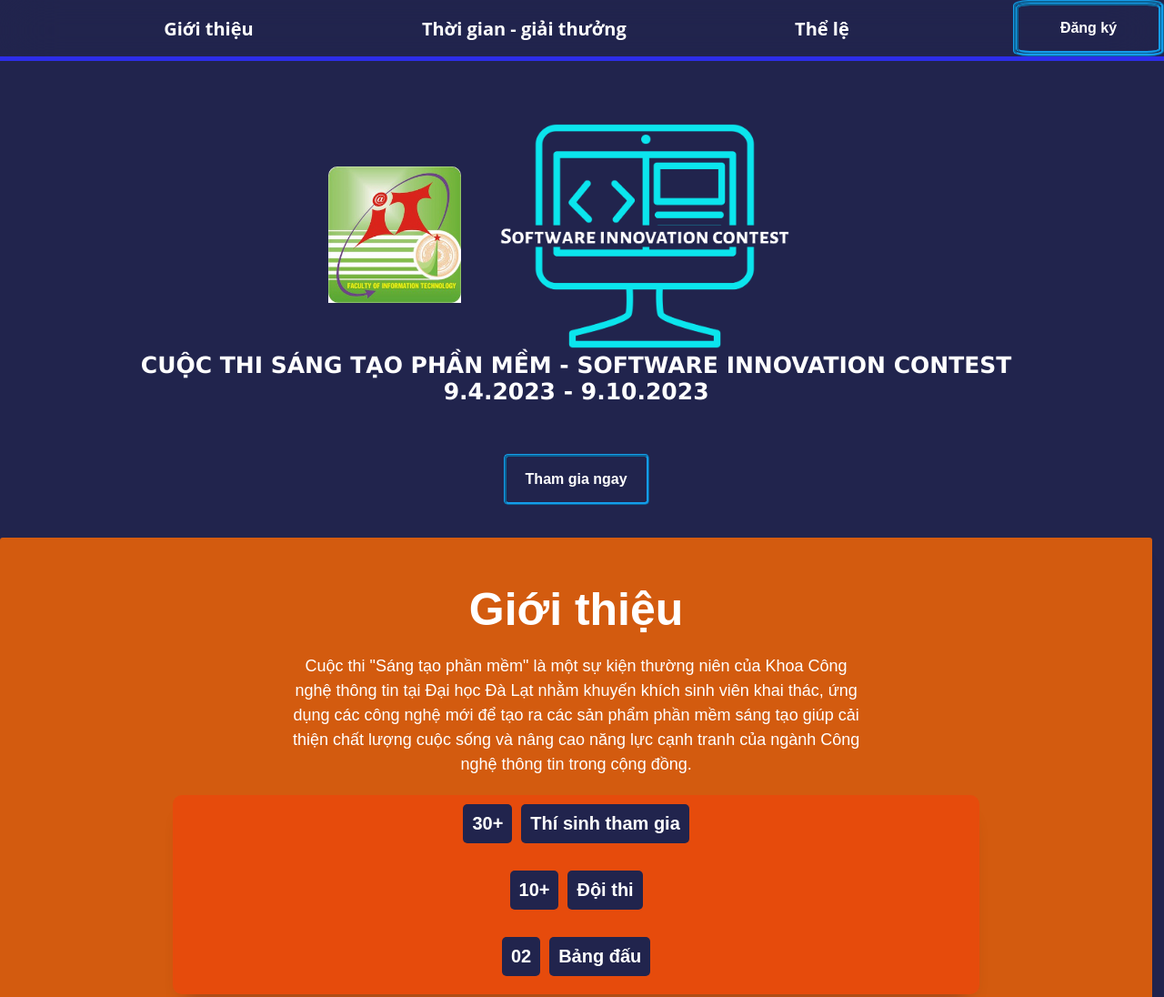
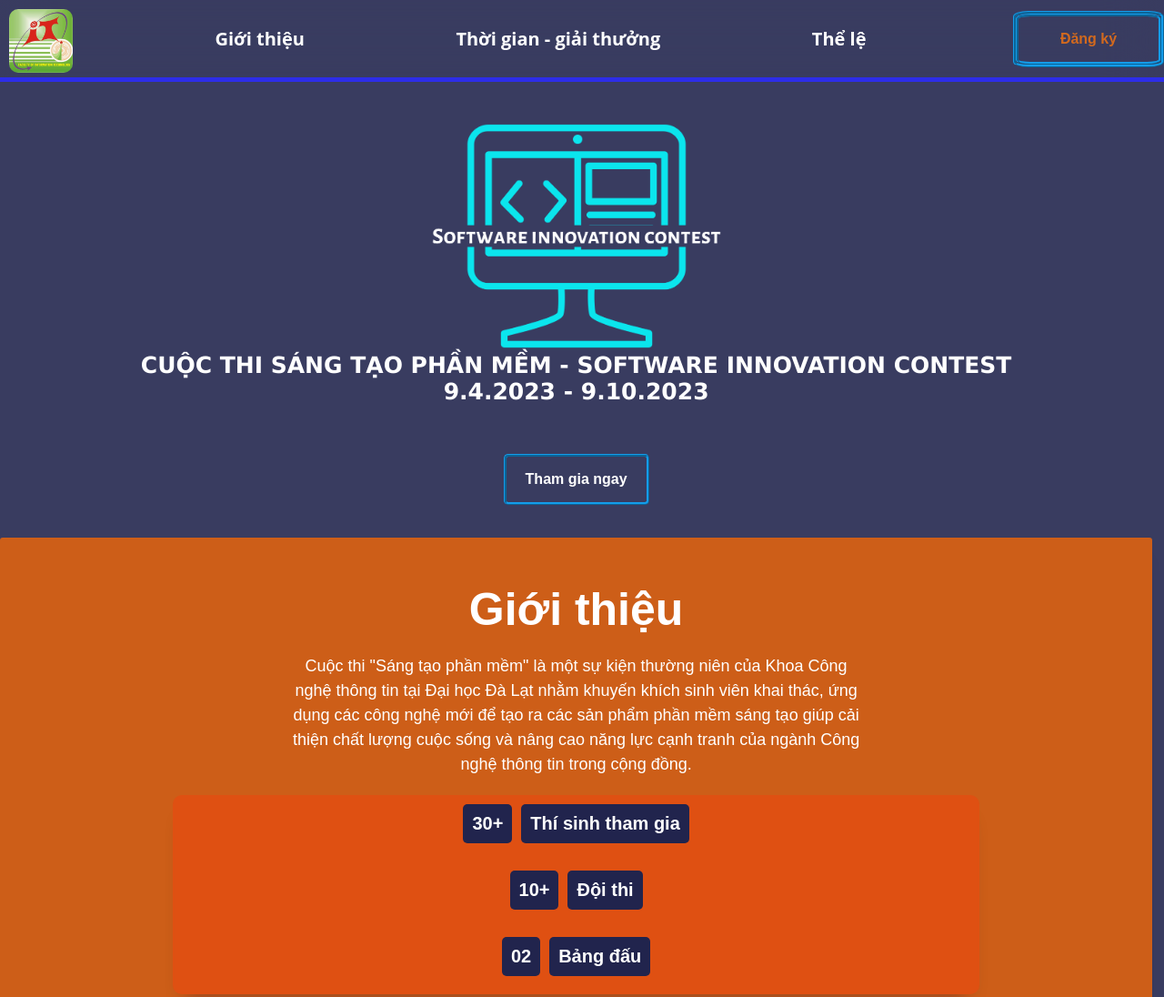
Before and after one commit to Thgilnuss/doancoso, a plain HTML site: page index.html in a window 1280 px wide. Shown: the top 1096 px of the page at 91% size. Drawn offline with Linux system fonts and the light colour scheme.

Commit message:
Add files via upload

```diff
--- a/index.html
+++ b/index.html
@@ -16,8 +16,8 @@
 
 <body>
     <div class="menu">
-        <div class="img-logo">
-            <div class="img-logo-background"></div>
+        <div class="img-logo-cntt">
+                <a href="#"><img class="img-logo-cntt" src="logo-cntt.jpg" alt=""></a>
         </div>
         <div class="gioithieu">
             <p>Giới thiệu</p>
@@ -37,7 +37,6 @@
     <div>
         <div class="info">
             <div class="info-img">
-                <img class="img-logo-cntt" src="logo-cntt.jpg" alt="">
                 <img class="info-img-background" src="logo.png" alt="">
             </div>
             <div class="info-paragraph1">
@@ -296,7 +295,7 @@
         </div>
     </div>
     <footer>
-        <h3>Đơn vị tổ chức</h3>
+
     </footer>
     <script src="script.js"></script>
 </body>
--- a/script.js
+++ b/script.js
@@ -1,3 +1,14 @@
+window.addEventListener('scroll', function() {
+  var menu = document.querySelector('.menu');
+  var scrollPosition = window.scrollY;
+
+  if (scrollPosition > 0) {
+      menu.classList.add('menu-white-bg');
+  } else {
+      menu.classList.remove('menu-white-bg');
+  }
+});
+
 const button = document.querySelector('.dangky');
 const button1 = document.querySelector('.thamgia');
 const formPopup = document.querySelector('.form');
--- a/style.css
+++ b/style.css
@@ -1,7 +1,7 @@
 body {
   width: 99%;
   height: 100%;
-  background-color: #21244D;
+  background-color: #21244de3;
   color: white;
   margin: 0;
 }
@@ -18,6 +18,12 @@ body {
   width: 100%;
   backdrop-filter: blur(30px);
   -webkit-backdrop-filter: blur(30px);
+  transition: background-color 0.3s ease;
+}
+
+.menu.menu-white-bg {
+ background-color: rgba(255, 255, 255, 0.8);
+ color: black;
 }
 
 .menu p {
@@ -40,7 +46,7 @@ body {
   border: 3px ridge #149CEA;
   outline: none;
   background-color: transparent;
-  color: white;
+  color: chocolate;
   transition: 1s;
   border-radius: 10%;
   font-size: 16px;
@@ -87,10 +93,12 @@ body {
 }
 
 .img-logo-cntt{
-  border-radius: 10px;
-  height: 150px;
-  width: 146.2px;
-  padding-bottom: 50px;
+border-radius: 10px;
+height: 70px;
+width: 70px;
+margin-bottom: 10px;
+margin-top: 5px;
+margin-left: 5px;
 }
 
 .info-img-background {
@@ -293,7 +301,7 @@ body {
   font-family: Arial, sans-serif;
   border-radius: 3px;
   box-shadow: rgba(13, 17, 60, 0.41) 0px 15px 20px -15px;
-  background-color: rgba(255, 106, 0, 0.8);
+  background-color: rgba(255, 106, 0, 0.749);
 }
 
 .review{
@@ -323,7 +331,7 @@ body {
 }
 
 .box-review {
-  background-color: rgba(243, 65, 11, 0.6);
+  background-color: rgba(243, 65, 11, 0.472);
   height: 70%;
   width: 70%;
   border-radius: 10px;
```
